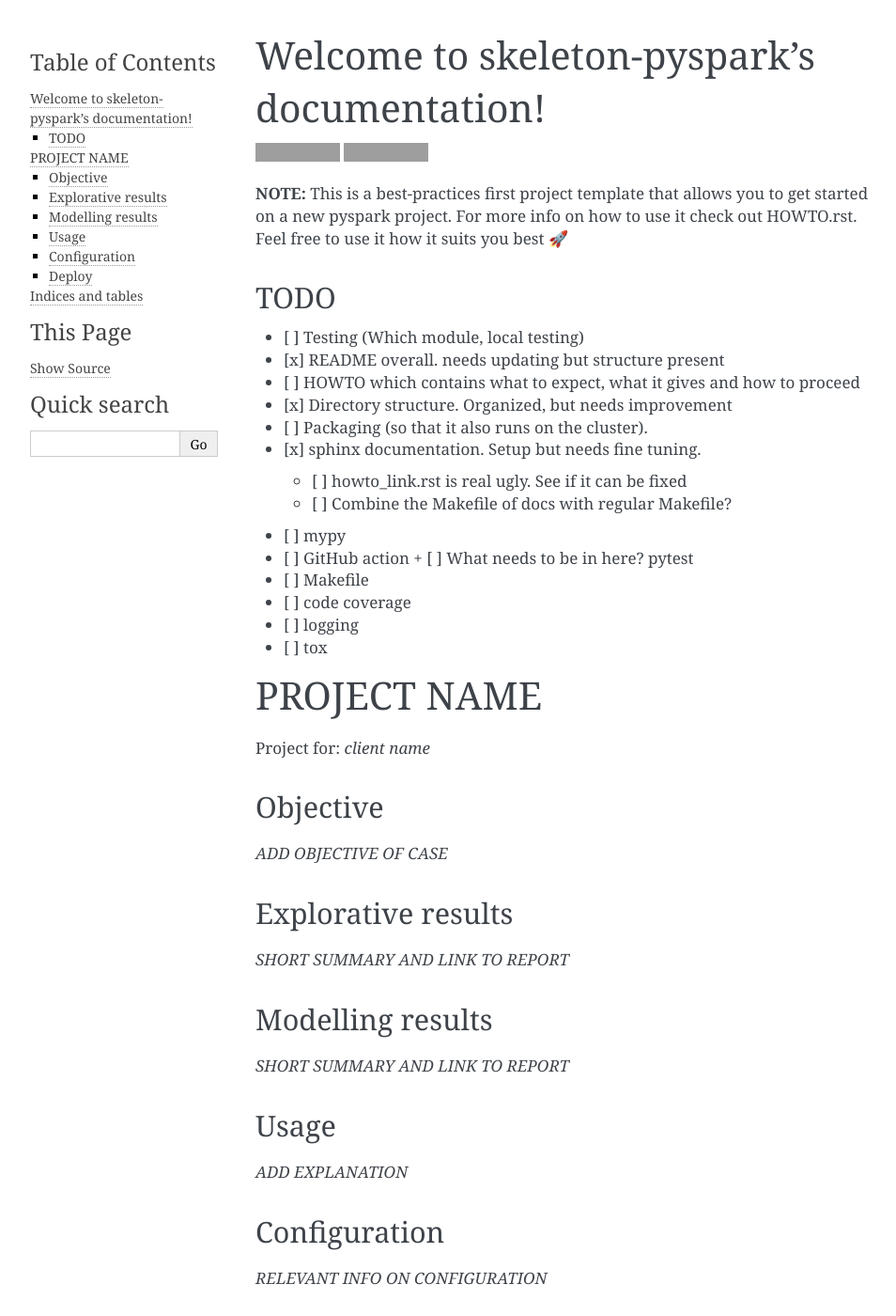
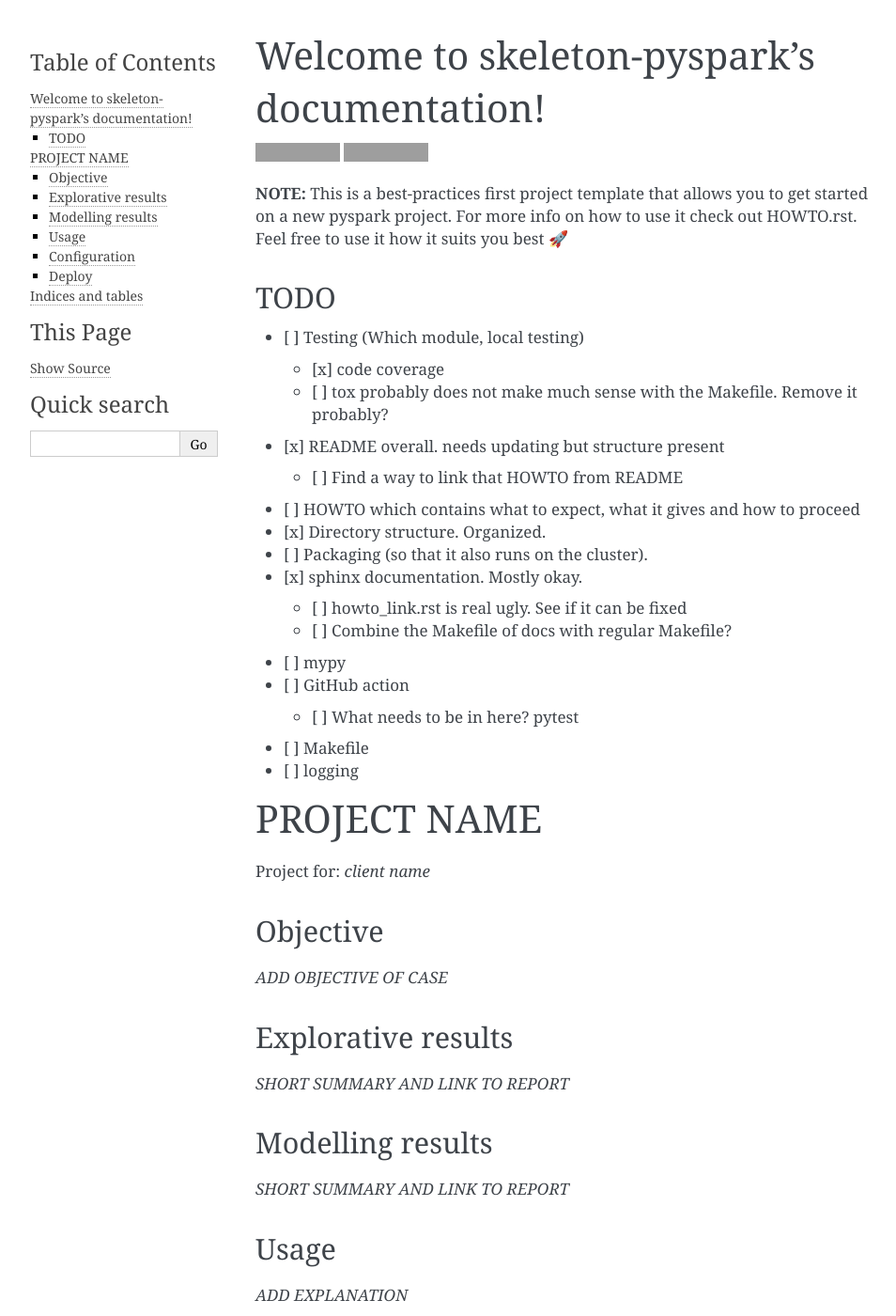
Before and after one commit to datarootsio/skeleton-pyspark, a Sphinx documentation site: the page built from docs/source/index.rst, in a window 1280 px wide and 1400 px high. Shown: the whole window at 94% size, without its empty margins (148-1102 px from the left). Built offline with Sphinx 7.4.7, drawn with Linux system fonts in a browser that asks for light colours; some of the changed text lies outside the part shown; grey boxes are pictures that could not be loaded.

```diff
--- a/HOWTO.rst
+++ b/HOWTO.rst
@@ -1,5 +1,5 @@
-Python Pyspark project skeleton
-===============================
+How To
+========
 
 This is an opinionated project skeleton for a Pyspark based data pipeline.
 
--- a/README.rst
+++ b/README.rst
@@ -16,21 +16,25 @@ TODO
 ^^^^
 
 - [ ] Testing (Which module, local testing)
+
+  + [x] code coverage
+  + [ ] tox probably does not make much sense with the Makefile. Remove it probably?
 - [x] README overall. needs updating but structure present
+
+  + [ ] Find a way to link that HOWTO from README
 - [ ] HOWTO which contains what to expect, what it gives and how to proceed
-- [x] Directory structure. Organized, but needs improvement
+- [x] Directory structure. Organized.
 - [ ] Packaging (so that it also runs on the cluster).
-- [x] sphinx documentation. Setup but needs fine tuning.
+- [x] sphinx documentation. Mostly okay.
 
   + [ ] howto_link.rst is real ugly. See if it can be fixed
   + [ ] Combine the Makefile of docs with regular Makefile?
 - [ ] mypy
 - [ ] GitHub action
+
   + [ ] What needs to be in here? pytest
 - [ ] Makefile
-- [ ] code coverage
 - [ ] logging
-- [ ] tox
 
 
 PROJECT NAME
--- a/docs/source/conf.py
+++ b/docs/source/conf.py
@@ -32,7 +32,9 @@ release = '0.1.0'
 # ones.
 extensions = ['sphinx.ext.autodoc',
               'sphinx.ext.napoleon',
-              'sphinx.ext.viewcode'
+              'sphinx.ext.viewcode',
+'sphinx.ext.intersphinx'
+
 ]
 
 # Add any paths that contain templates here, relative to this directory.
--- a/docs/source/howto_link.rst
+++ b/docs/source/howto_link.rst
@@ -1,4 +1 @@
-Howto
-======
-
 .. include:: ../../HOWTO.rst
--- a/docs/source/index.rst
+++ b/docs/source/index.rst
@@ -10,10 +10,9 @@ Contents:
 
 .. toctree::
    :maxdepth: 4
-   :caption: Source Code
 
+   howto_link
    modules
-   howto_link
 
 Indices and tables
 ==================
--- a/pyproject.toml
+++ b/pyproject.toml
@@ -15,6 +15,7 @@ flake8 = "^3.9.1"
 pytest = "^6.2.3"
 pyspark = "^3.1.1"
 mypy = "^0.812"
+coverage = "^5.5"
 
 [build-system]
 requires = ["poetry-core>=1.0.0"]
```
Also changed, not shown: docs/source/extract.rst (deleted, +0 -7 lines), docs/source/load.rst (deleted, +0 -7 lines), docs/source/modules.rst (+24 -7 lines), docs/source/transform.rst (deleted, +0 -7 lines), 6 other files.
